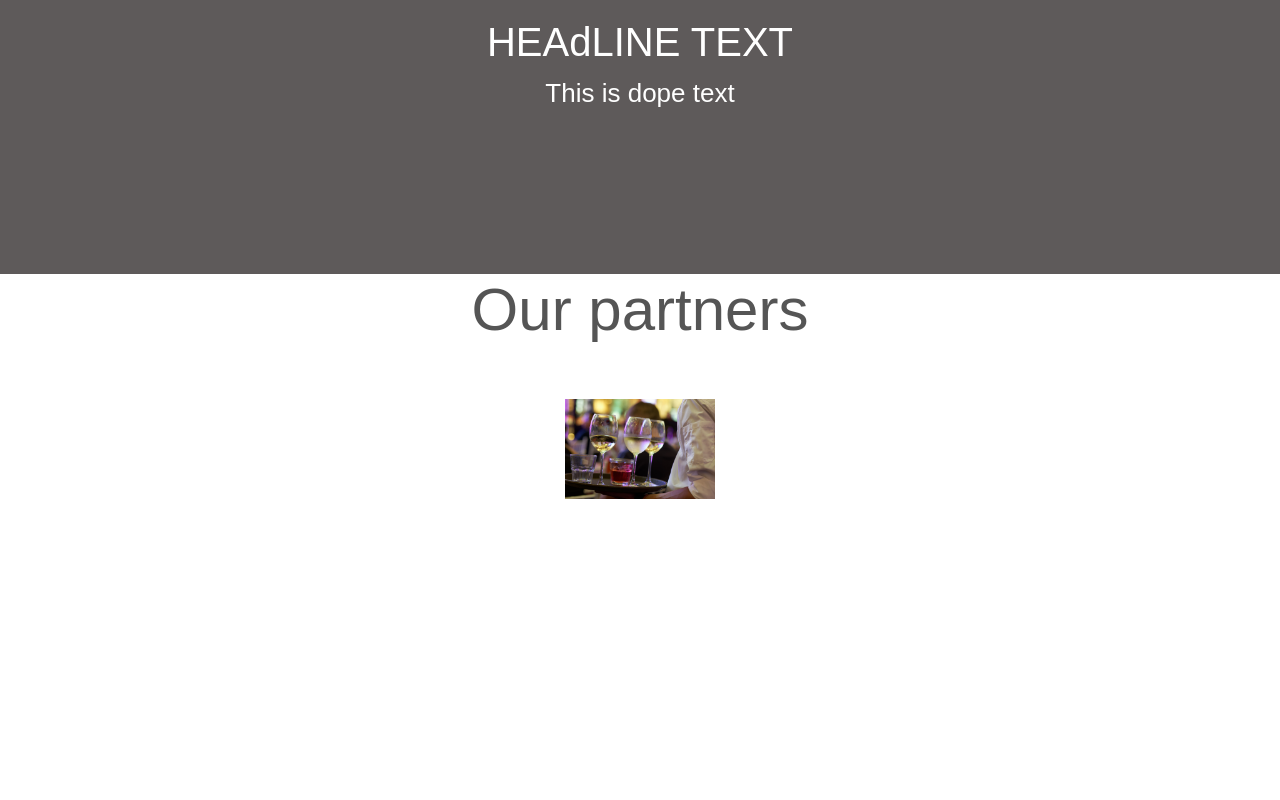
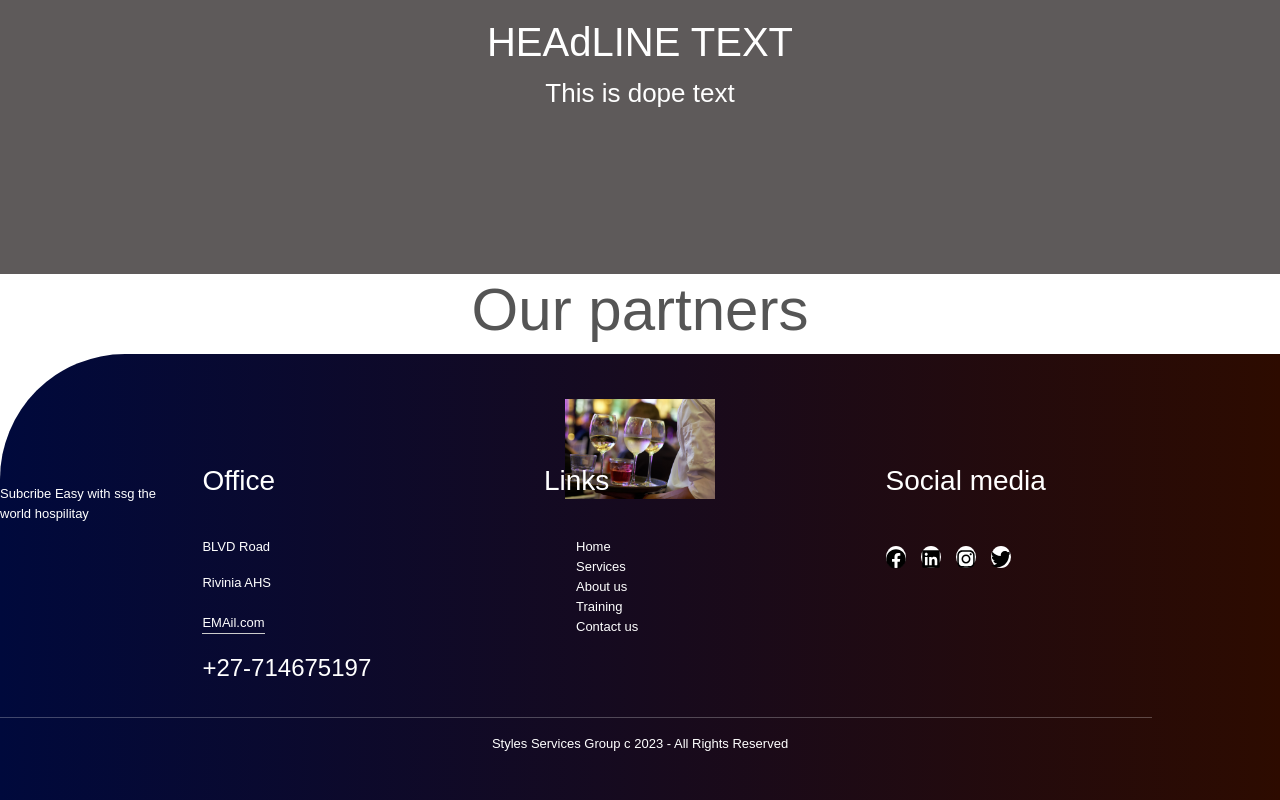
Before and after one commit to givenmphiwe/stylesservices, a React (Create React App) app: page / in a window 1280 px wide. Shown: the part 1918-2718 px from the top of the page. Before the commit the page ends 2434 px from the top, so only its background shows below. Built offline with nearby package versions, Linux system fonts and the light colour scheme.

Commit message:
gettiing there

```diff
--- a/src/components/home.js
+++ b/src/components/home.js
@@ -42,7 +42,7 @@ export const Home = () => {
               className="mobile-menu-icon"
               onClick={() => setMobile(!Mobile)}
             >
-              {Mobile ? <ImCross /> : <FaBars />}
+              {/* {Mobile ? <ImCross /> : <FaBars />} */}
             </button>
           </div>
         </nav>
@@ -131,6 +131,46 @@ export const Home = () => {
             </div>
           </div>
         </div>
+
+        <footer className="footer-1">
+          <div className="row">
+            <div className="col">
+              <img src=""/>
+              <p>Subcribe Easy with ssg the world hospilitay</p>
+            </div>
+
+          <div className="col">
+            <h3>Office</h3>
+            <p>BLVD Road</p>
+            <p>Rivinia AHS</p>
+            <p className="email-id">EMAil.com</p>
+            <h4>+27-714675197</h4>
+          </div>
+          <div className="col">
+            <h3>Links</h3>
+            <ul>
+              <li><a>Home</a></li>
+              <li><a>Services</a></li>
+              <li><a>About us</a></li>
+              <li><a>Training</a></li>
+              <li><a>Contact us</a></li>
+            </ul>
+          </div>
+          <div className="col">
+            <h3>Social media</h3>
+            <div className="social-icons">
+
+                <a className="fab"><FaFacebook/></a>
+                <a className="fab"><FaLinkedin/></a>
+                <a className="fab"><FaInstagram/></a>
+                <a className="fab"><FaTwitter/></a>
+
+            </div>
+          </div>
+          </div>
+          <hr/>
+          <p className="copyright">Styles Services Group c 2023 - All Rights Reserved</p>
+        </footer>
       </body>
 
 
--- a/src/components/styles/home.css
+++ b/src/components/styles/home.css
@@ -518,3 +518,90 @@ button {
     margin-top: 40%;
   }
 }
+/*Footer */
+footer{
+  width: 100%;
+  /*Add margin here*/
+  bottom: 0;
+  background: linear-gradient(to right, #00093c, #2d0b00);
+  color: #fff;
+  padding: 100px 0 30px;
+  border-top-left-radius: 125px;
+  font-size: 13px;
+  line-height: 20px;
+}
+.row {
+  width: 85%;
+  margin: auto;
+  display: flex;
+  flex-wrap: wrap;
+  align-items: flex-start;
+}
+
+.col{
+  flex-basis: 25%;
+  padding: 10px;
+}
+.col:nth-child(2), .col:nth-child(3){
+  flex-basis: 15%;
+}
+
+.logo{
+  width: 80px;
+  margin-bottom: 30px;
+}
+
+.col h3{
+  width: fit-content;
+  margin-bottom: 40px;
+  position: relative;
+}
+
+.email-id {
+  width: fit-content;
+  border-bottom: 1px solid #ccc;
+  margin: 20px 0;
+}
+
+.ul li{
+  list-style: none;
+  margin-bottom: 12px;
+}
+
+.ul li a{
+  text-decoration: none;
+  color: #fff;
+}
+.social-icons .fab{
+  width: 50px;
+  height: 50px;
+  border-radius: 80%;
+  text-align: center;
+  line-height: 40px;
+  font-size: 20px;
+  color: #000;
+  background: #fff;
+  margin-right: 15px;
+  cursor: pointer;
+}
+hr{
+  width: 90%;
+  border: 0;
+  border-bottom: 1pc solid #ccc;
+  margin: 20px auto;
+}
+.copyright {
+  text-align: center;
+}
+
+@media (max-width: 700px){
+  .footer{
+    bottom: unset;
+  }
+  .col{
+    flex-basis: 100%;
+  }
+  .col:nth-child(2), .col:nth-child(3){
+    flex-basis: 100%;
+  }
+}
```
Also changed, not shown: src/components/Training.js (added), src/components/styles/service.css (line endings or trailing spaces).
